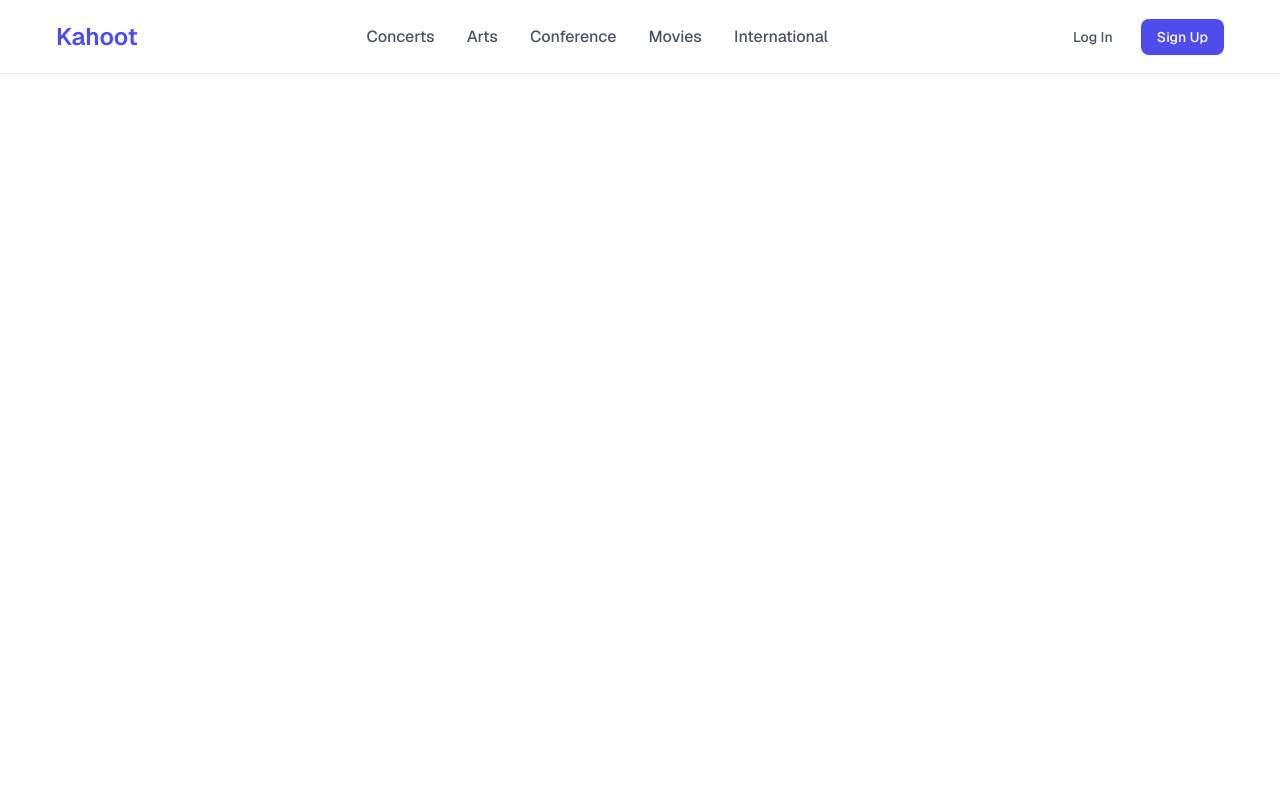
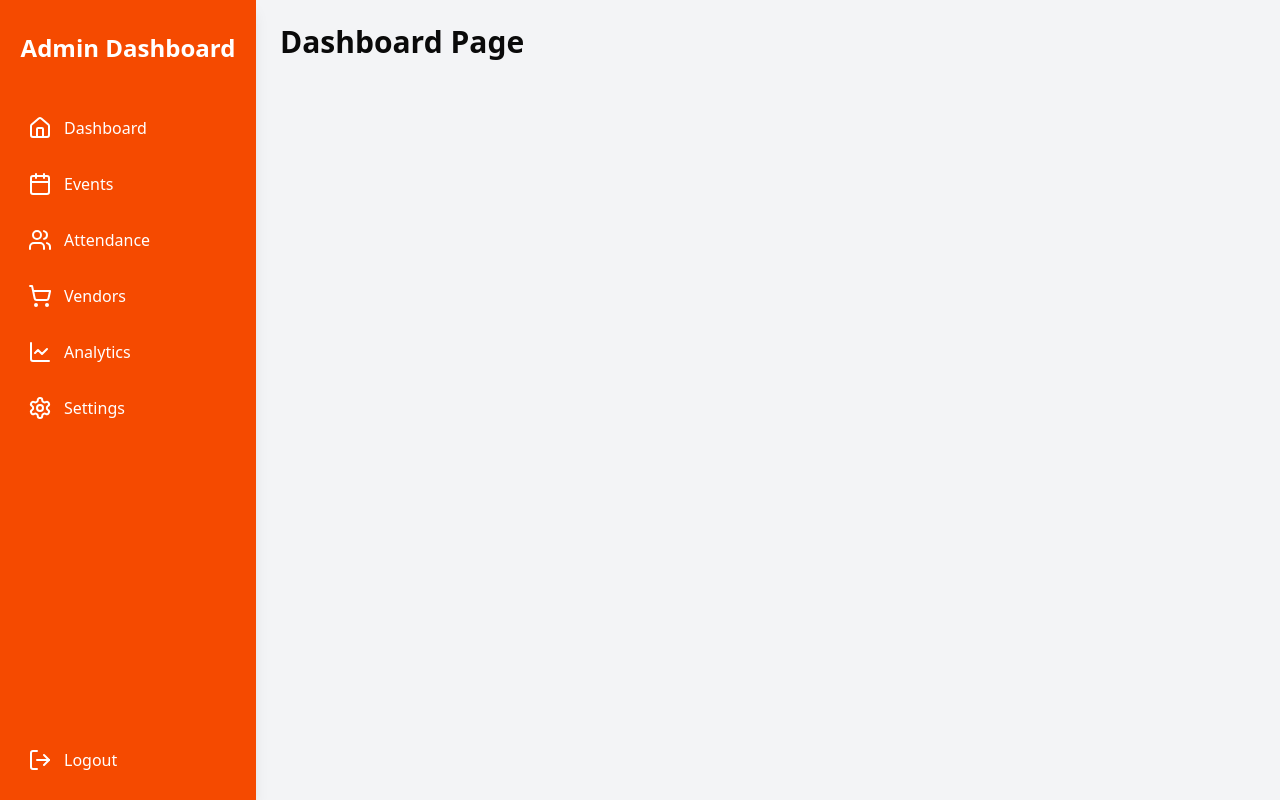
Before and after one commit to JasperMunene/events-app, a Next.js app in the folder client/: page / in a window 1280 px wide. Built offline with nearby package versions, Linux system fonts and the light colour scheme.

Commit message:
Save local changes before merging

```diff
--- /dev/null
+++ b/client/src/app/admin/dashboard/AnalyticsPage.jsx
@@ -0,0 +1,5 @@
+const AnalyticsPage = () => {
+    return <h1 className="text-3xl font-bold">Analytics Page</h1>;
+  };
+
+  export default AnalyticsPage;
--- /dev/null
+++ b/client/src/app/admin/dashboard/AttendancePage.jsx
@@ -0,0 +1,5 @@
+const AttendancePage = () => {
+    return <h1 className="text-3xl font-bold">Attendance Page</h1>;
+  };
+
+  export default AttendancePage;
--- /dev/null
+++ b/client/src/app/admin/dashboard/Dashboard.jsx
@@ -0,0 +1,56 @@
+'use client';
+import { useState } from "react";
+import { Home, Calendar, Users, LineChart, Settings, LogOut, ShoppingCart } from "lucide-react";
+import EventsPage from "./EventsPage";
+import AttendancePage from "./AttendancePage";
+import VendorsPage from "./VendorsPage";
+import AnalyticsPage from "./AnalyticsPage";
+import SettingsPage from "./SettingPage";
+import DashboardPage from "./DashboardPage";
+const Sidebar = ({ setActivePage }) => {
+  const menuItems = [
+    { name: "Dashboard", icon: <Home />, component: <DashboardPage /> },
+    { name: "Events", icon: <Calendar />, component: <EventsPage /> },
+    { name: "Attendance", icon: <Users />, component: <AttendancePage /> },
+    { name: "Vendors", icon: <ShoppingCart />, component: <VendorsPage /> },
+    { name: "Analytics", icon: <LineChart />, component: <AnalyticsPage /> },
+    { name: "Settings", icon: <Settings />, component: <SettingsPage /> },
+  ];
+
+  return (
+    <div className="h-screen w-64 bg-orange-600 text-white flex flex-col p-4 shadow-lg">
+      <div className="text-2xl font-bold text-center py-4">Admin Dashboard</div>
+      <nav className="flex-1 mt-6 space-y-2">
+        {menuItems.map((item) => (
+          <button
+            key={item.name}
+            className="flex items-center gap-3 p-3 w-full text-left rounded-lg hover:bg-orange-700"
+            onClick={() => setActivePage(item.component)}
+          >
+            {item.icon}
+            <span>{item.name}</span>
+          </button>
+        ))}
+      </nav>
+      <div className="mt-auto">
+        <button className="flex items-center gap-3 w-full p-3 rounded-lg hover:bg-red-600 transition-all">
+          <LogOut />
+          <span>Logout</span>
+        </button>
+      </div>
+    </div>
+  );
+};
+
+const Dashboard = () => {
+  const [activePage, setActivePage] = useState(<DashboardPage />);
+
+  return (
+    <div className="flex bg-gray-100 min-h-screen">
+      <Sidebar setActivePage={setActivePage} />
+      <div className="flex-1 p-6 space-y-6">{activePage}</div>
+    </div>
+  );
+};
+
+export default Dashboard;
--- /dev/null
+++ b/client/src/app/admin/dashboard/DashboardPage.jsx
@@ -0,0 +1,5 @@
+const DashboardPage = () => {
+    return <h1 className="text-3xl font-bold">Dashboard Page</h1>;
+  };
+
+  export default DashboardPage;
--- /dev/null
+++ b/client/src/app/admin/dashboard/EventsPage.jsx
@@ -0,0 +1,5 @@
+const EventsPage = () => {
+    return <h1 className="text-3xl font-bold">Events Page</h1>;
+  };
+
+  export default EventsPage;
--- /dev/null
+++ b/client/src/app/admin/dashboard/SettingPage.jsx
@@ -0,0 +1,5 @@
+const SettingsPage = () => {
+    return <h1 className="text-3xl font-bold">Settings Page</h1>;
+  };
+
+  export default SettingsPage;
--- /dev/null
+++ b/client/src/app/admin/dashboard/VendorsPage.jsx
@@ -0,0 +1,5 @@
+const VendorsPage = () => {
+    return <h1 className="text-3xl font-bold">Vendors Page</h1>;
+  };
+
+  export default VendorsPage;
--- /dev/null
+++ b/client/src/app/admin/dashboard/sidebar/Sidebar.jsx
@@ -0,0 +1,41 @@
+'use client';
+import { Home, Calendar, Users, LineChart, Settings, LogOut, ShoppingCart } from "lucide-react";
+
+const Sidebar = ({ setActivePage, active }) => {
+  const menuItems = [
+    { name: "Dashboard", icon: <Home />, component: "DashboardPage" },
+    { name: "Events", icon: <Calendar />, component: "EventsPage" },
+    { name: "Attendance", icon: <Users />, component: "AttendancePage" },
+    { name: "Vendors", icon: <ShoppingCart />, component: "VendorsPage" },
+    { name: "Analytics", icon: <LineChart />, component: "AnalyticsPage" },
+    { name: "Settings", icon: <Settings />, component: "SettingsPage" },
+  ];
+
+  return (
+    <div className="h-screen w-64 bg-orange-600 text-white flex flex-col p-4 shadow-lg">
+      <div className="text-2xl font-bold text-center py-4">MyLogo</div>
+      <nav className="flex-1 mt-6 space-y-2">
+        {menuItems.map((item) => (
+          <button
+            key={item.name}
+            className={`flex items-center gap-3 p-3 rounded-lg transition-all ${
+              active === item.name ? "bg-orange-500 shadow-md" : "hover:bg-orange-700"
+            }`}
+            onClick={() => setActivePage(item.component, item.name)}
+          >
+            {item.icon}
+            <span>{item.name}</span>
+          </button>
+        ))}
+      </nav>
+      <div className="mt-auto">
+        <button className="flex items-center gap-3 w-full p-3 rounded-lg hover:bg-red-600 transition-all">
+          <LogOut />
+          <span>Logout</span>
+        </button>
+      </div>
+    </div>
+  );
+};
+
+export default Sidebar;
--- a/client/src/app/page.js
+++ b/client/src/app/page.js
@@ -1,10 +1,10 @@
-import Navbar from '@/components/Navbar'
 import React from 'react'
+import Dashboard from './admin/dashboard/Dashboard'
 
 const Home = () => {
   return (
     <div>
-      <Navbar />
+      <Dashboard />
     </div>
   )
 }
```
Also changed, not shown: client/package.json (+1 -44 lines), 1 other file (tests, documents, lock files or other folders).
